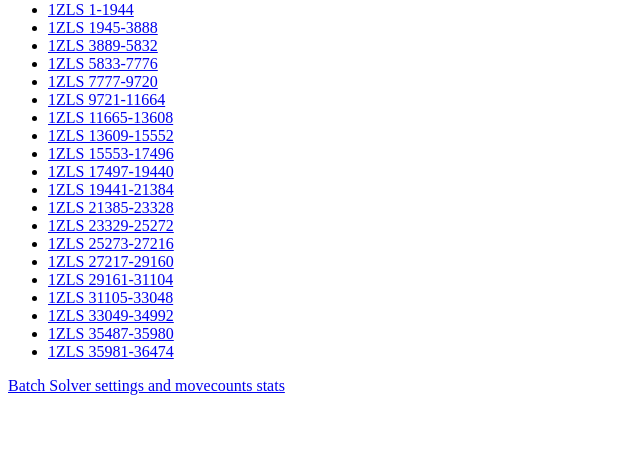
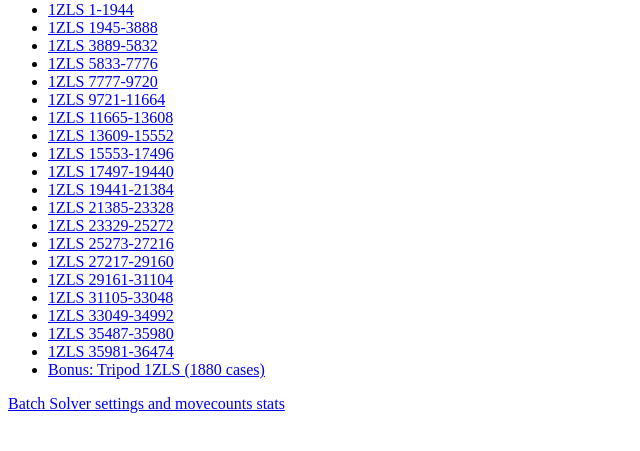
Before and after one commit to adiwastu/1ZLS-Batch-Solver, a plain HTML site: page index.html in a window 1280 px wide. Shown: the part 79-530 px from the top of the page, without its empty margins (0-640 px from the left). Drawn offline with Linux system fonts and the light colour scheme.

Commit message:
add tripod 1zls at nav menu

```diff
--- a/index.html
+++ b/index.html
@@ -26,6 +26,7 @@
         <li><a href="1ZLS 33049-34992.html">1ZLS 33049-34992</a></li>
         <li><a href="1ZLS 35487-35980.html">1ZLS 35487-35980</a></li>
         <li><a href="1ZLS 35981-36474.html">1ZLS 35981-36474</a></li>
+        <li><a href="Tripod 1ZLS 1880.html">Bonus: Tripod 1ZLS (1880 cases)</a></li>
     </ul>
 
     <!-- Link to another webpage -->
```
